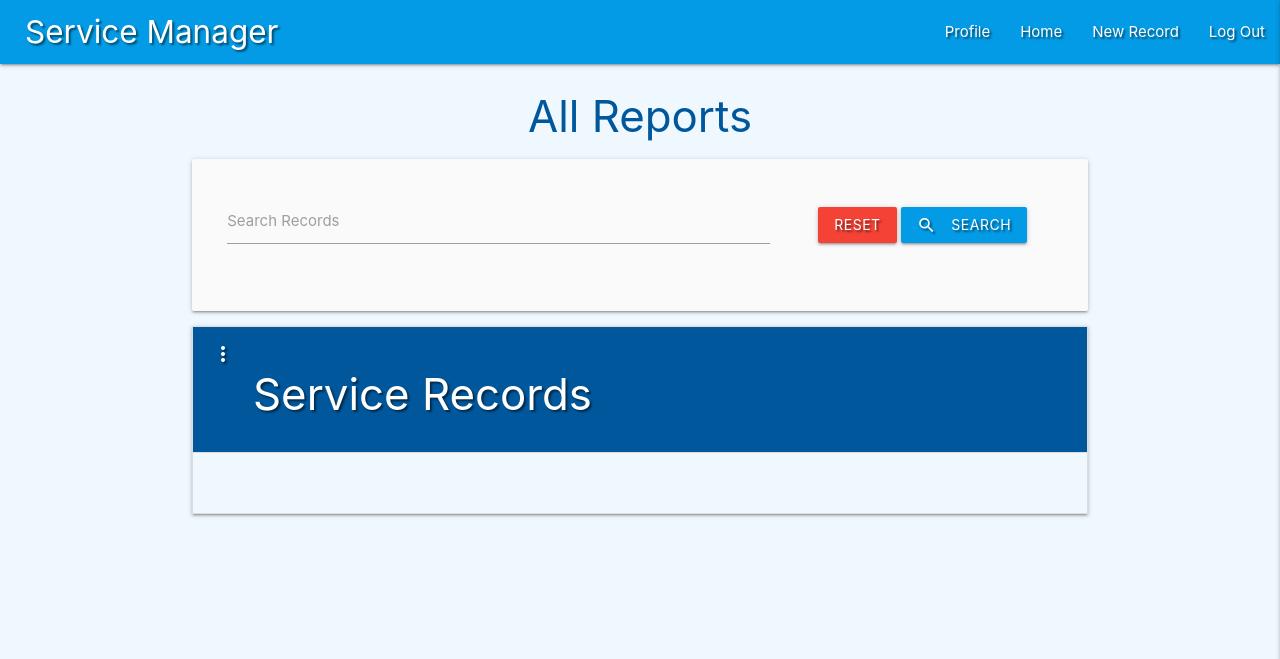
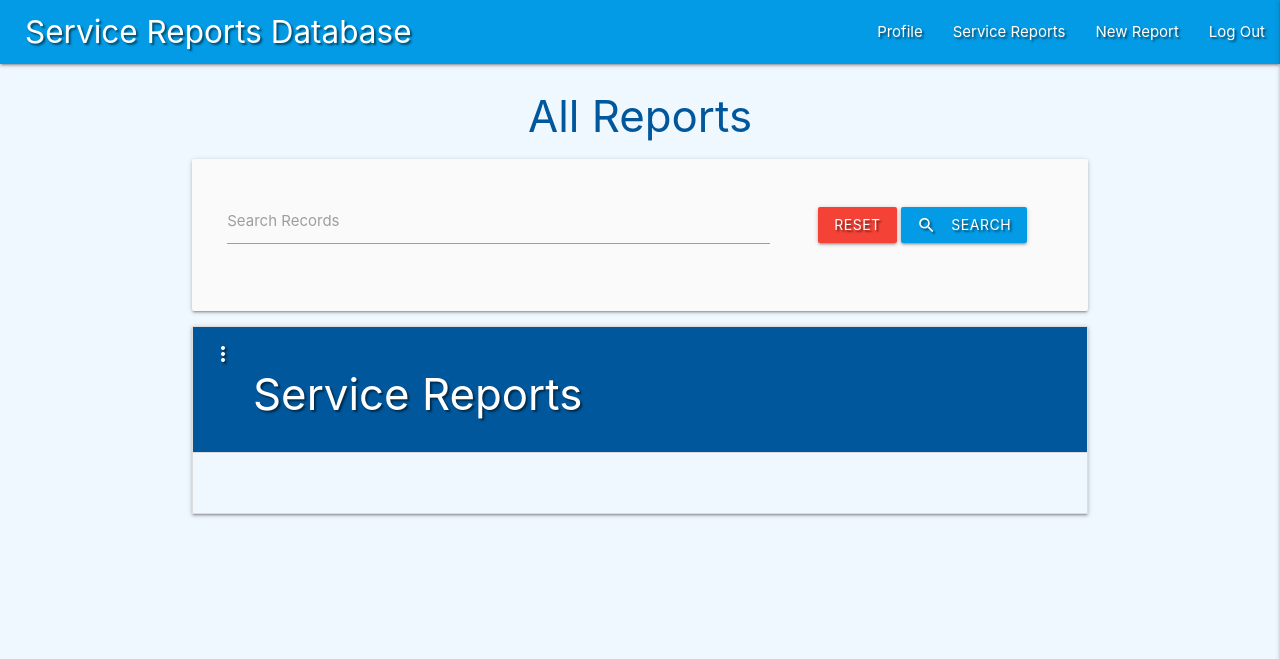
Before and after one commit to marks530/ms3_project, a Flask app: page /get_serviceReports in a window 1280 px wide. Shown: the top 659 px of the page. Run offline with Flask 2, Linux system fonts and the light colour scheme; the visitor is signed in with stand-in values (Sample User, id 1); data that the repository does not hold is empty; some libraries are stand-ins or nearby versions.

Commit message:
Update headers and titles

```diff
--- a/templates/base.html
+++ b/templates/base.html
@@ -13,7 +13,7 @@
     {% block styles %}
     {% endblock %}
 
-    <title>Record Manager</title>
+    <title>Report Manager</title>
 </head>
 <body>
     <header>
@@ -21,14 +21,14 @@
         <nav class= "nav-extended text-shadow light-blue darken-1">
             <div class="nav-wrapper">
               <a href="{{ url_for('get_serviceReports') }}" style = "margin-left: 25px;"
-              class="brand-logo">Service Manager</a>
+              class="brand-logo">Service Reports Database</a>
               <a href="#" data-target="mobile-demo" class="sidenav-trigger right"><i class="material-icons">menu</i></a>
               <ul class="right hide-on-med-and-down">
 
                 {% if session.user %}
                     <li><a href="{{ url_for('profile', username=session['user']) }}">Profile</a></li>
-                    <li><a href="{{ url_for('get_serviceReports') }}">Home</a></li>
-                    <li><a href="{{ url_for('add_record') }}">New Record</a></li>
+                    <li><a href="{{ url_for('get_serviceReports') }}">Service Reports</a></li>
+                    <li><a href="{{ url_for('add_record') }}">New Report</a></li>
                     {% if session.user|lower == "admin"|lower %}
                         <li><a href="{{ url_for('manage_users') }}">Manage Users</a></li>
                         <li><a href="{{ url_for('manage_passwords') }}">Manage Passwords</a></li>
--- a/templates/serviceReports.html
+++ b/templates/serviceReports.html
@@ -31,7 +31,7 @@
         <div class="col s9">
 
         </div>
-          <h3>Service Records</h3>
+          <h3>Service Reports</h3>
         </div>
       <div class="collapsible-body">
         {% for serviceReport in serviceReports %}
```
Also changed, not shown: README.md.
